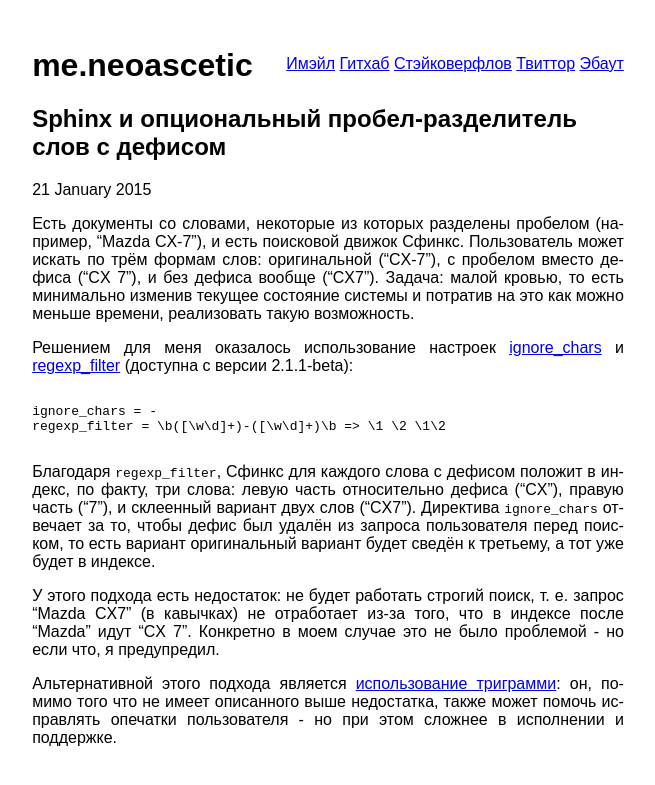
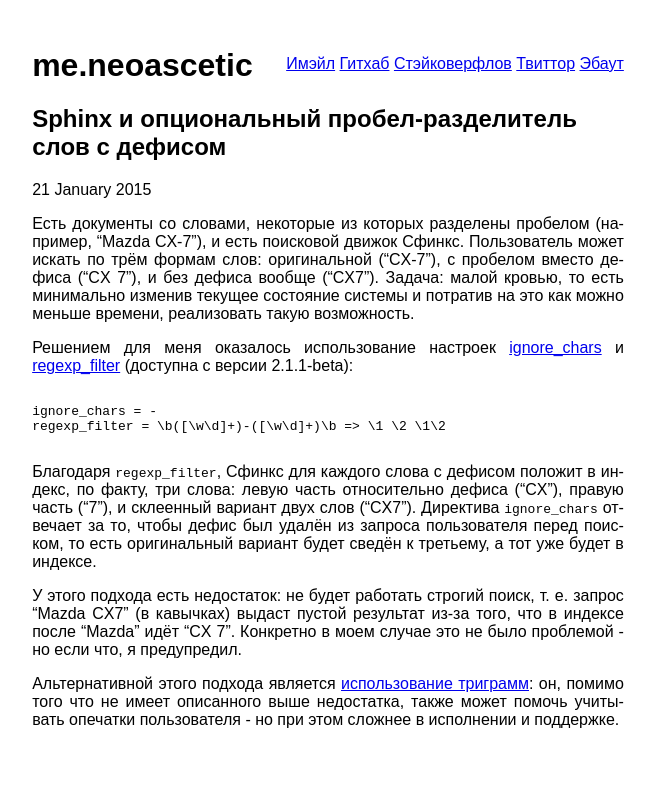
Before and after one commit to hacknug/iguides, a Jekyll site: the page built from _posts/2015-01-21-sphinx-and-optional-space-separator.md, in a window 1280 px wide. Shown: the top 785 px of the page, without its empty margins (312-967 px from the left). Built offline with Jekyll 4.4.1, drawn with Linux system fonts in a browser that asks for light colours; Markdown is read by kramdown in place of the engine named in the settings; comment, search, counter and statistics services are not loaded; a style sheet for code colours, icons or effects is not loaded.

Commit message:
Some typos

```diff
--- a/_posts/2015-01-21-sphinx-and-optional-space-separator.md
+++ b/_posts/2015-01-21-sphinx-and-optional-space-separator.md
@@ -21,17 +21,16 @@ regexp_filter = \b([\w\d]+)-([\w\d]+)\b => \1 \2 \1\2
 по  факту, три  слова: левую  часть  относительно дефиса  ("CX"), правую  часть
 ("7"), и склеенный вариант двух слов ("CX7"). Директива `ignore_chars` отвечает
 за то,  чтобы дефис был удалён  из запроса пользователя перед  поиском, то есть
-вариант  оригинальный вариант  будет  сведён  к третьему,  а  тот  уже будет  в
-индексе.
+оригинальный вариант будет сведён к третьему, а тот уже будет в индексе.
 
 У этого подхода есть недостаток: не  будет работать строгий поиск, т. е. запрос
-"Mazda CX7" (в кавычках) не отработает  из-за того, что в индексе после "Mazda"
-идут "CX  7". Конкретно в моем  случае это не было  проблемой - но если  что, я
-предупредил.
+"Mazda CX7"  (в кавычках)  выдаст пустой  результат из-за  того, что  в индексе
+после "Mazda" идёт "CX  7". Конкретно в моем случае это не  было проблемой - но
+если что, я предупредил.
 
 Альтернативной        этого        подхода       является        [использование
-триграмми][trigrams-example]:  он, помимо  того  что не  имеет описанного  выше
-недостатка, также может  помочь исправлять опечатки пользователя -  но при этом
+триграмм][trigrams-example]:  он,  помимо того  что  не  имеет описанного  выше
+недостатка, также  может помочь учитывать  опечатки пользователя - но  при этом
 сложнее в исполнении и поддержке.
 
 
```
